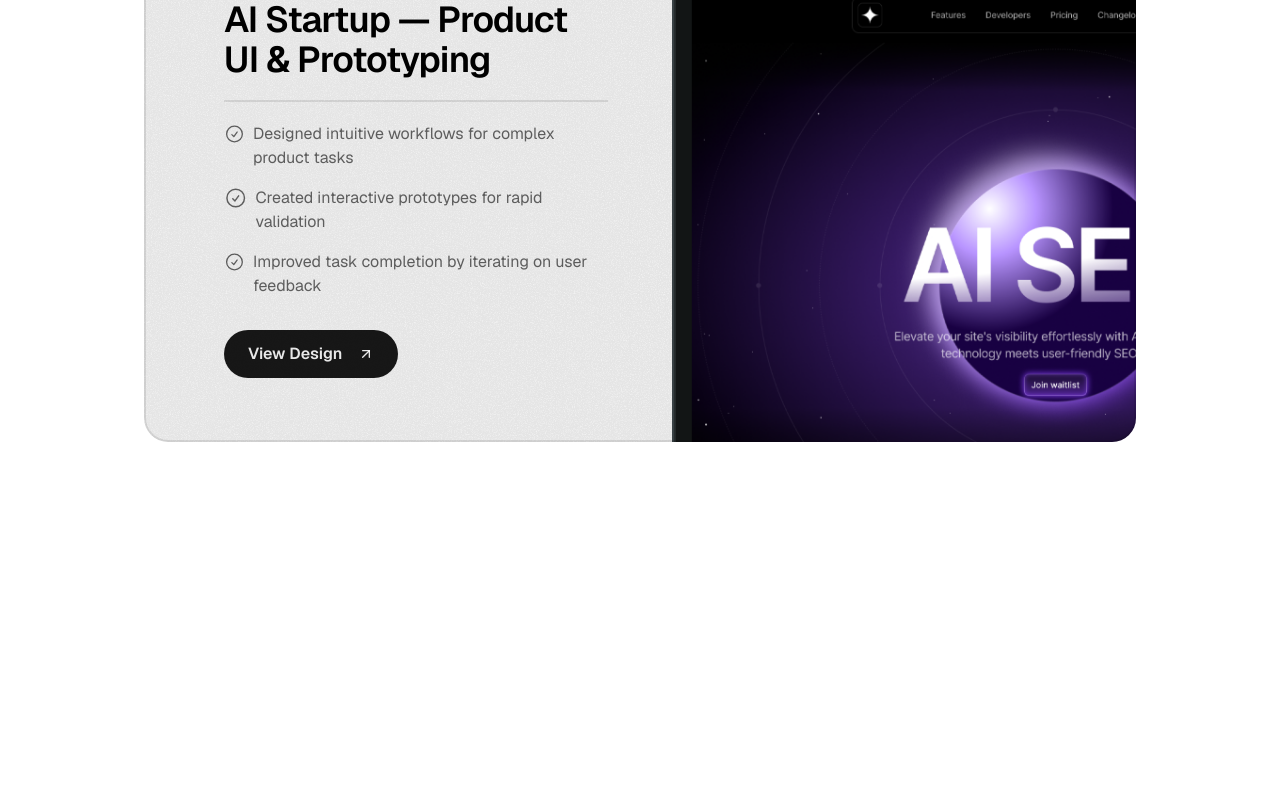
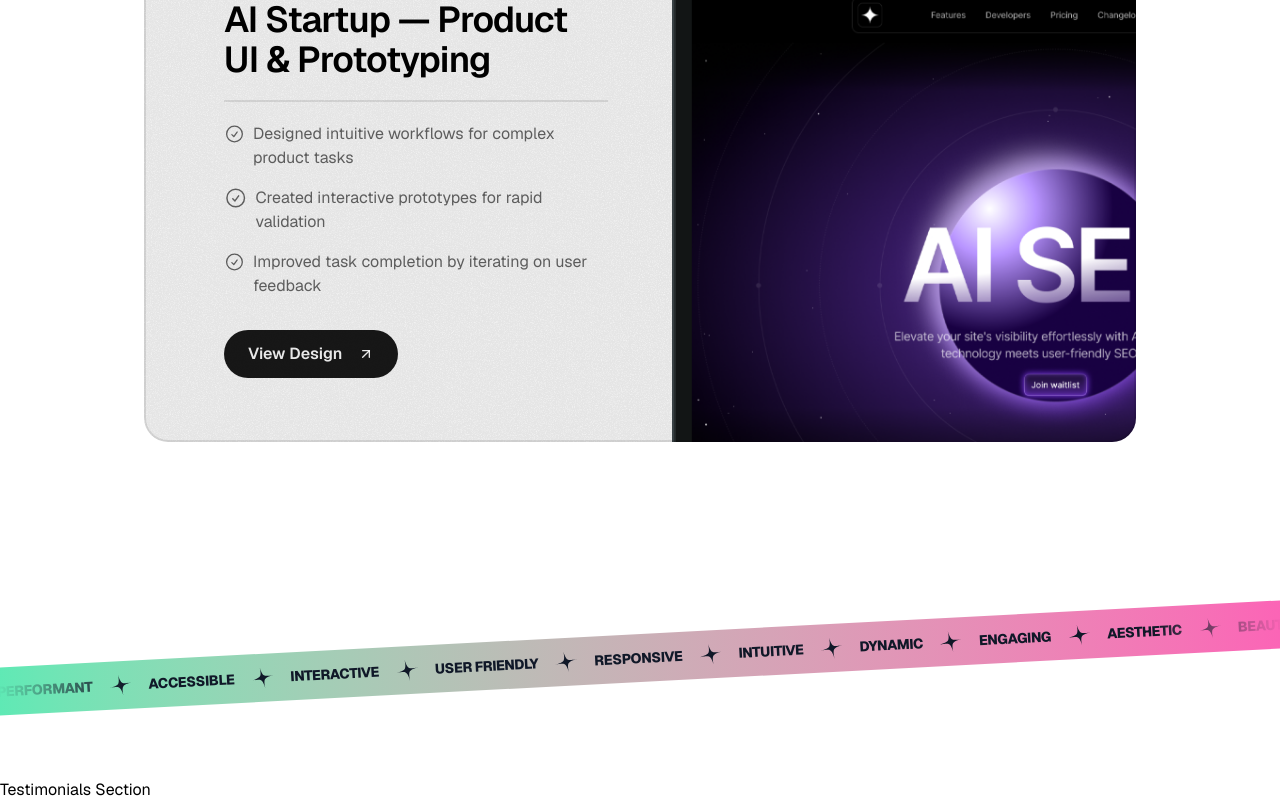
Before and after one commit to ajlaroya/kizza-baniago, a Next.js app: page / in a window 1280 px wide. Shown: the part 2558-3360 px from the top of the page. Before the commit the page ends 3096 px from the top, so only its background shows below. Built offline with nearby package versions, Linux system fonts and the light colour scheme.

Commit message:
feat: add Tape and Testimonials sections with dynamic content; update imports for assets

```diff
--- a/app/page.tsx
+++ b/app/page.tsx
@@ -1,6 +1,8 @@
 import { Header } from "@/sections/Header";
 import { HeroSection } from "@/sections/Hero";
 import { ProjectsSection } from "@/sections/Projects";
+import { TapeSection } from "@/sections/Tape";
+import { TestimonialsSection } from "@/sections/Testimonials";
 
 export default function Home() {
   return (
@@ -8,6 +10,8 @@ export default function Home() {
       <Header />
       <HeroSection />
       <ProjectsSection />
+      <TapeSection />
+      <TestimonialsSection />
     </div>
   );
 }
--- a/sections/Tape.tsx
+++ b/sections/Tape.tsx
@@ -1,3 +1,35 @@
+import StarIcon from "@/public/icons/star.svg";
+
+const words = [
+  "Performant",
+  "Accessible",
+  "Interactive",
+  "User Friendly",
+  "Responsive",
+  "Intuitive",
+  "Dynamic",
+  "Engaging",
+  "Aesthetic",
+  "Beautiful",
+];
+
 export const TapeSection = () => {
-  return <div>Tape Section</div>;
+  return (
+    <div className="py-16 lg:py-24 overflow-x-clip">
+      <div className="bg-linear-to-r from-emerald-300 to-pink-400 -rotate-3 -mx-1">
+        <div className="flex mask-[linear-gradient(to_right,transparent,black_10%,black_90%,transparent)]">
+          <div className="flex flex-none gap-4 py-3">
+            {words.map((word, index) => (
+              <div key={index} className="inline-flex gap-4 items-center">
+                <span className="text-gray-900 uppercase font-extrabold tracking-tight text-sm">
+                  {word}
+                </span>
+                <StarIcon className="size-6 text-gray-900 -rotate-12" />
+              </div>
+            ))}
+          </div>
+        </div>
+      </div>
+    </div>
+  );
 };
```
Also changed, not shown: sections/Testimonials.tsx (+7 -5 lines).
